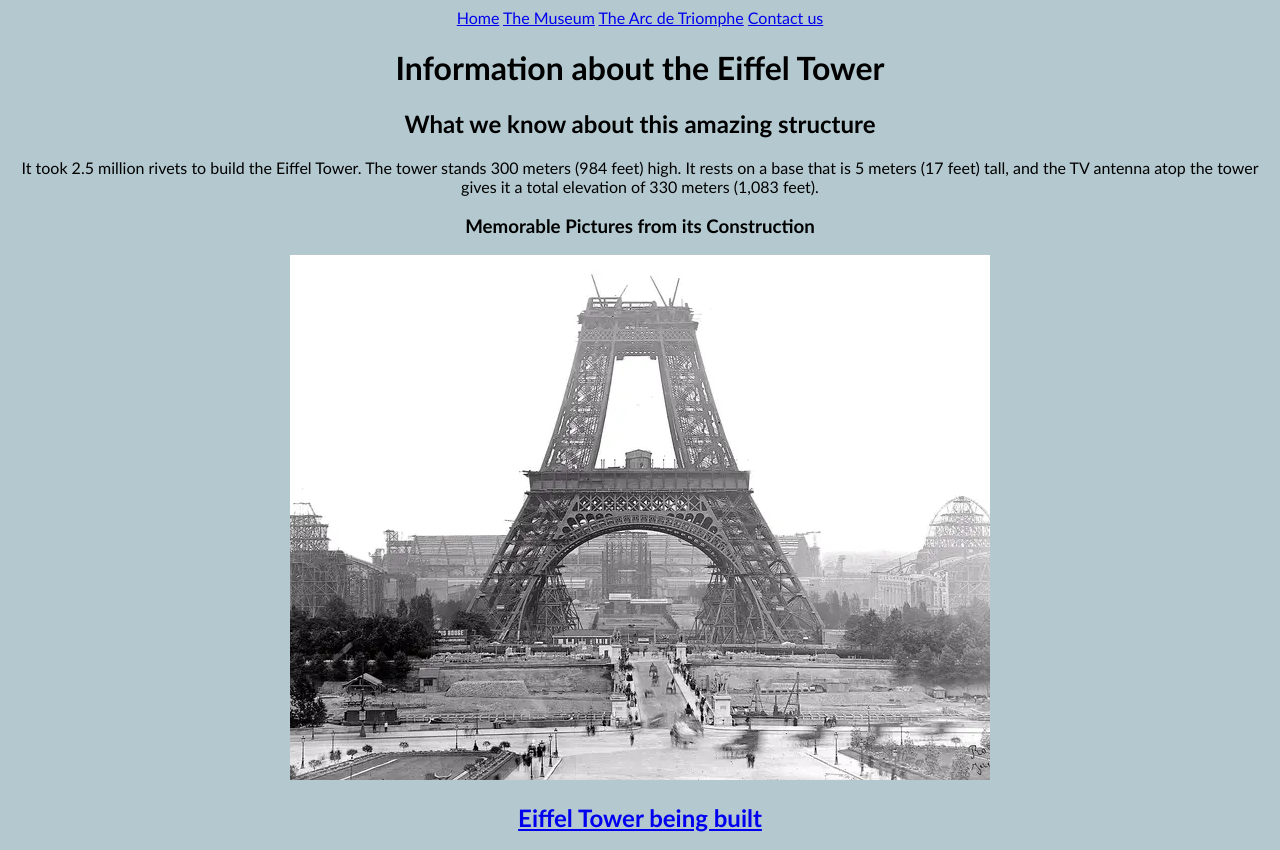
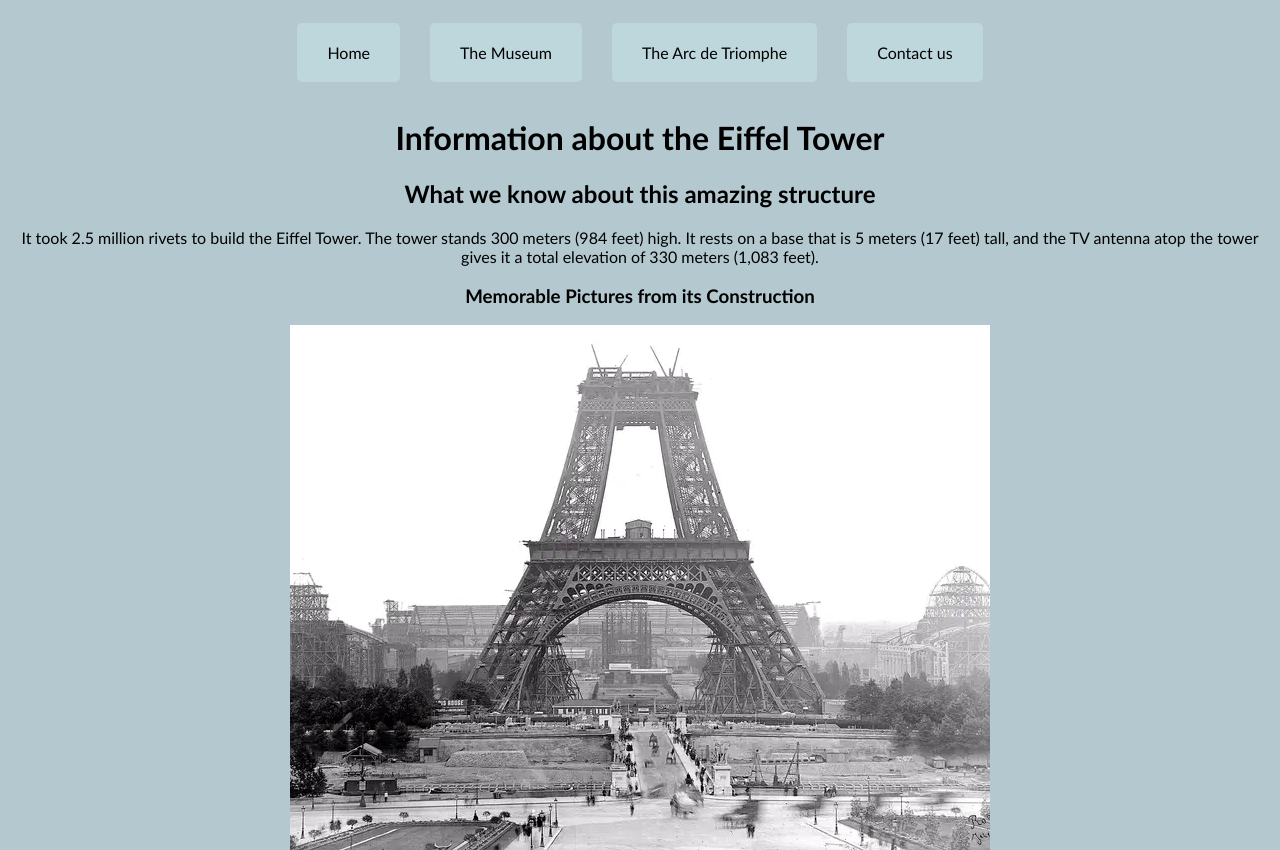
Before and after one commit to Dani1157/Paris-Landmarks, a plain HTML site: page eiffelTower.html in a window 1280 px wide. Shown: the top 850 px of the page. Drawn offline with Linux system fonts and the light colour scheme.

Commit message:
"style: Customize link styling in the navigation bar."

```diff
--- a/assets/css/eiffel.css
+++ b/assets/css/eiffel.css
@@ -12,3 +12,38 @@ body {
     text-align: center;
     font-family: 'Gill Sans', 'Gill Sans MT', Calibri, 'Trebuchet MS', sans-serif;
 }
+
+.links a {
+    text-decoration: none;
+    padding: 20px 30px;
+    border-radius: 5px;
+    background-color: var(--secondary-color);
+    color: #000;
+    margin: 15px;
+    transition: 0.3s, color 0.3s;
+    font-size: 16px;
+}
+
+.links a:hover {
+    background-color: var(--quaternary-color);
+}
+
+.navbar {
+    display: flex;
+    justify-content: center;
+}
+
+.links {
+    display: flex;
+}
+
+.burger-menu {
+    display: none;
+}
+
+.line {
+    width: 35px;
+    height: 3px;
+    background-color: #0c0c0c;
+    margin: 5px;
+}
```
